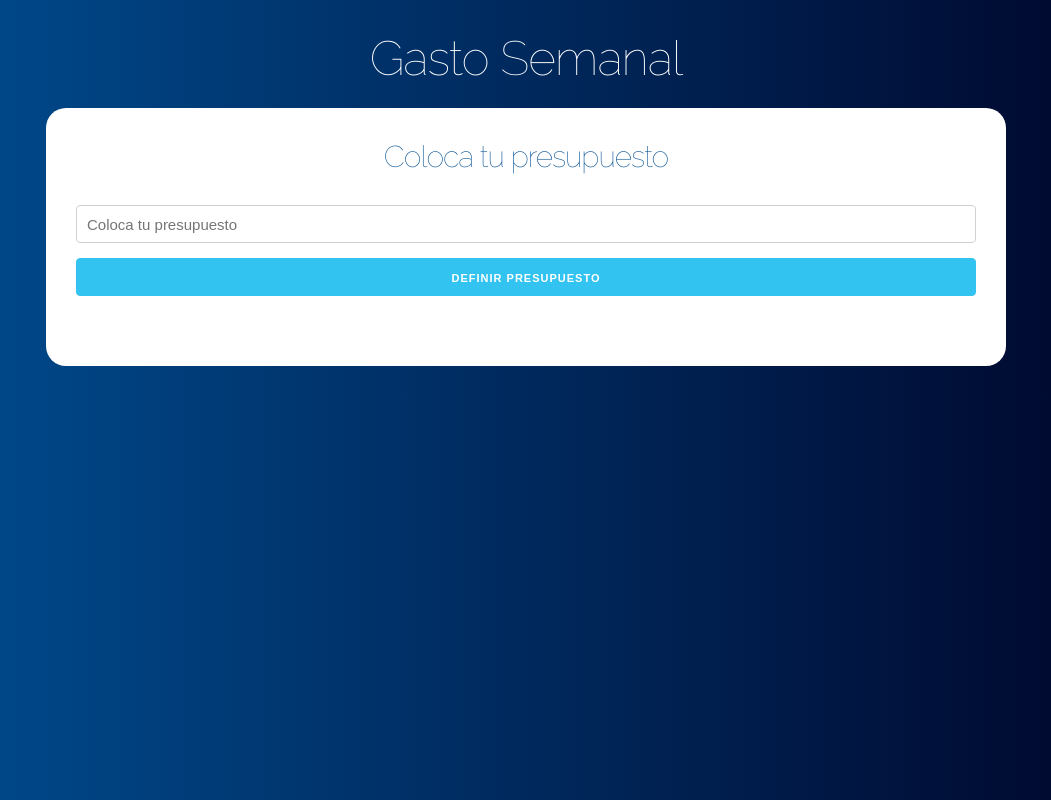
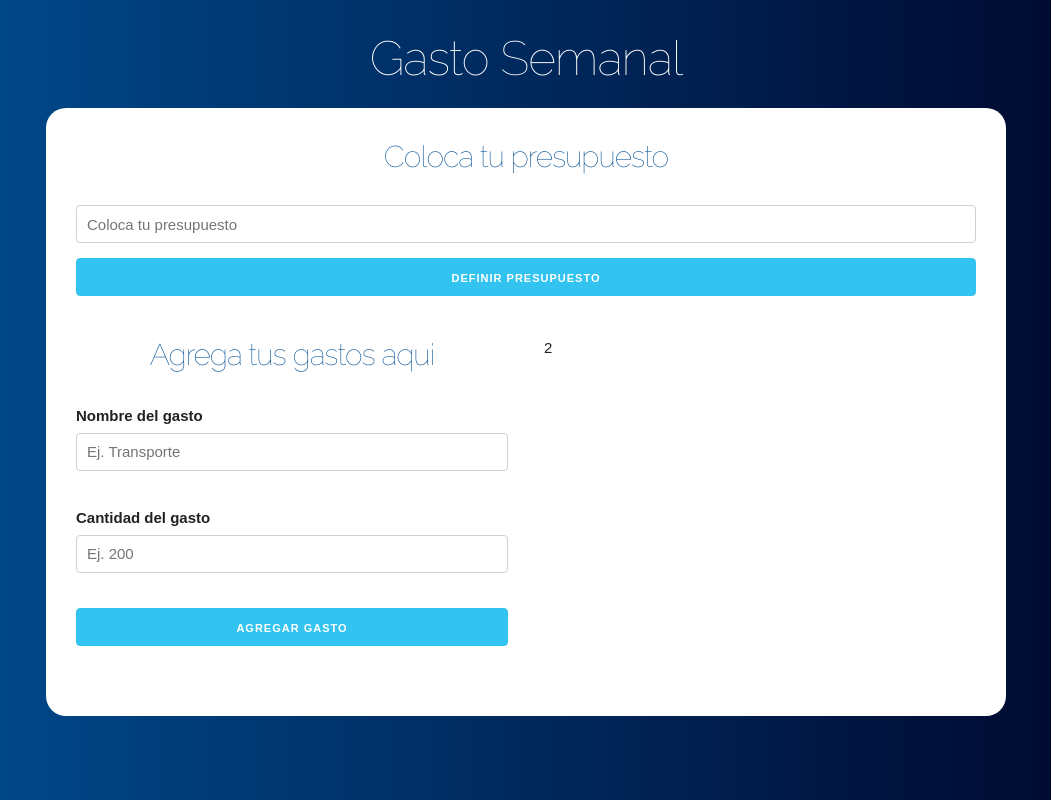
Before and after one commit to MarcoCarrillo/presupuesto, a React (Create React App) app: page / in a window 1280 px wide. Shown: the whole page, without its empty margins (114-1165 px from the left). Built offline with nearby package versions, Linux system fonts and the light colour scheme.

Commit message:
formulario de gastos

```diff
--- a/src/App.js
+++ b/src/App.js
@@ -1,5 +1,6 @@
 import React, {useState} from 'react';
 import Pregunta from './components/Pregunta';
+import Formulario from './components/Formulario';
 
 function App() {
 
@@ -16,8 +17,16 @@
             <Pregunta
               guardarPresupuesto={guardarPresupuesto}
               guardarRestante={guardarRestante}
+            />
 
-            />
+            <div className="row">
+              <div className="one-half column">
+                <Formulario />
+              </div>
+              <div className="one-half column">
+                2
+              </div>
+            </div>
           </div>
 
 
--- /dev/null
+++ b/src/components/Formulario.js
@@ -0,0 +1,36 @@
+import React, {useState} from 'react'
+
+const Formulario = () => {
+    return (
+        <form>
+            <h2>Agrega tus gastos aqui</h2>
+
+            <div className="campo">
+                <label>Nombre del gasto</label>
+                <input
+                    type="text"
+                    className="u-full-width"
+                    placeholder="Ej. Transporte"
+                />
+            </div>
+
+            <div className="campo">
+                <label>Cantidad del gasto</label>
+                <input
+                    type="number"
+                    className="u-full-width"
+                    placeholder="Ej. 200"
+                />
+            </div>
+
+            <input
+                type="submit"
+                className="button-primary u-full-width"
+                value="Agregar Gasto"
+            />
+
+        </form>
+     );
+}
+
+export default Formulario;
```
